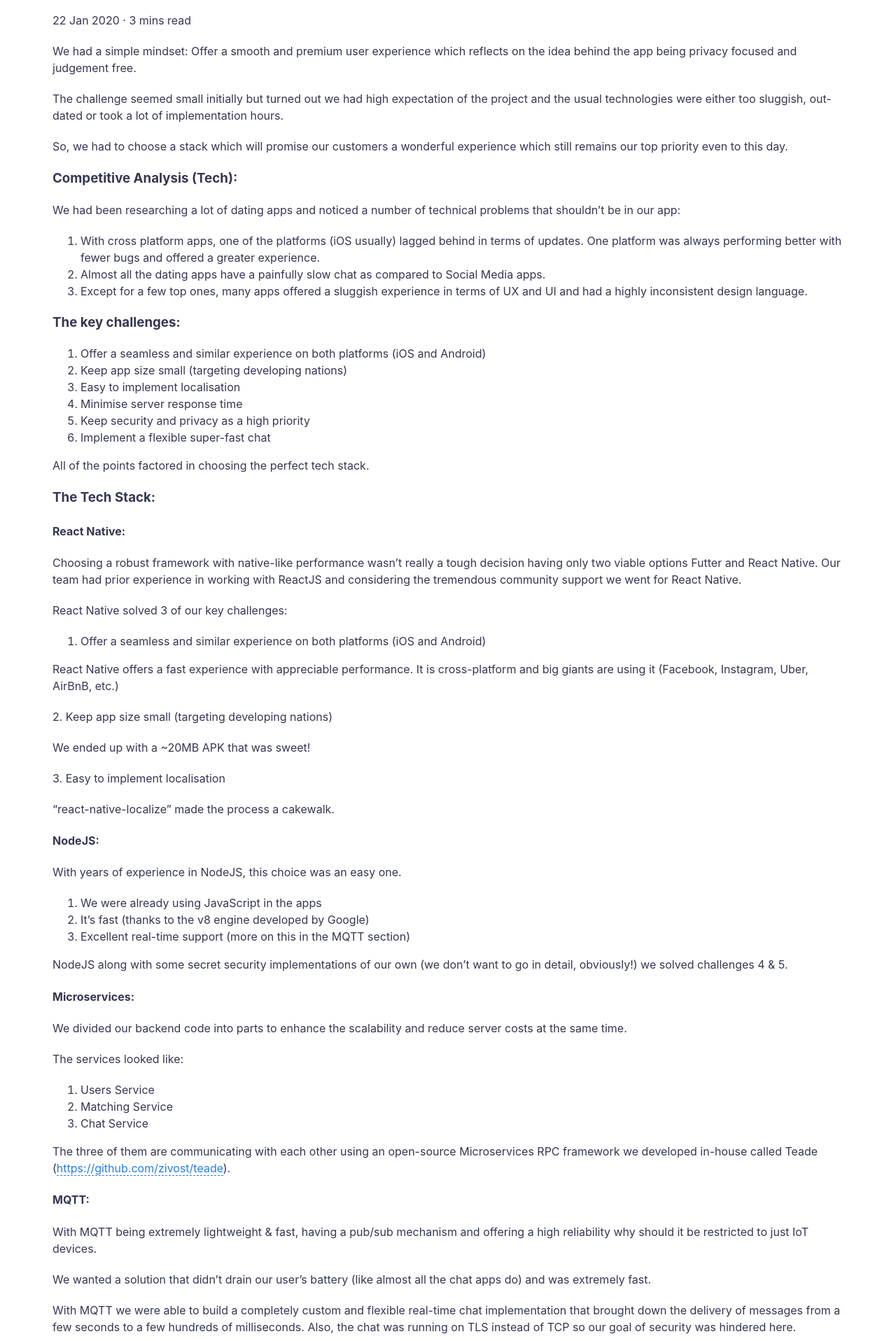
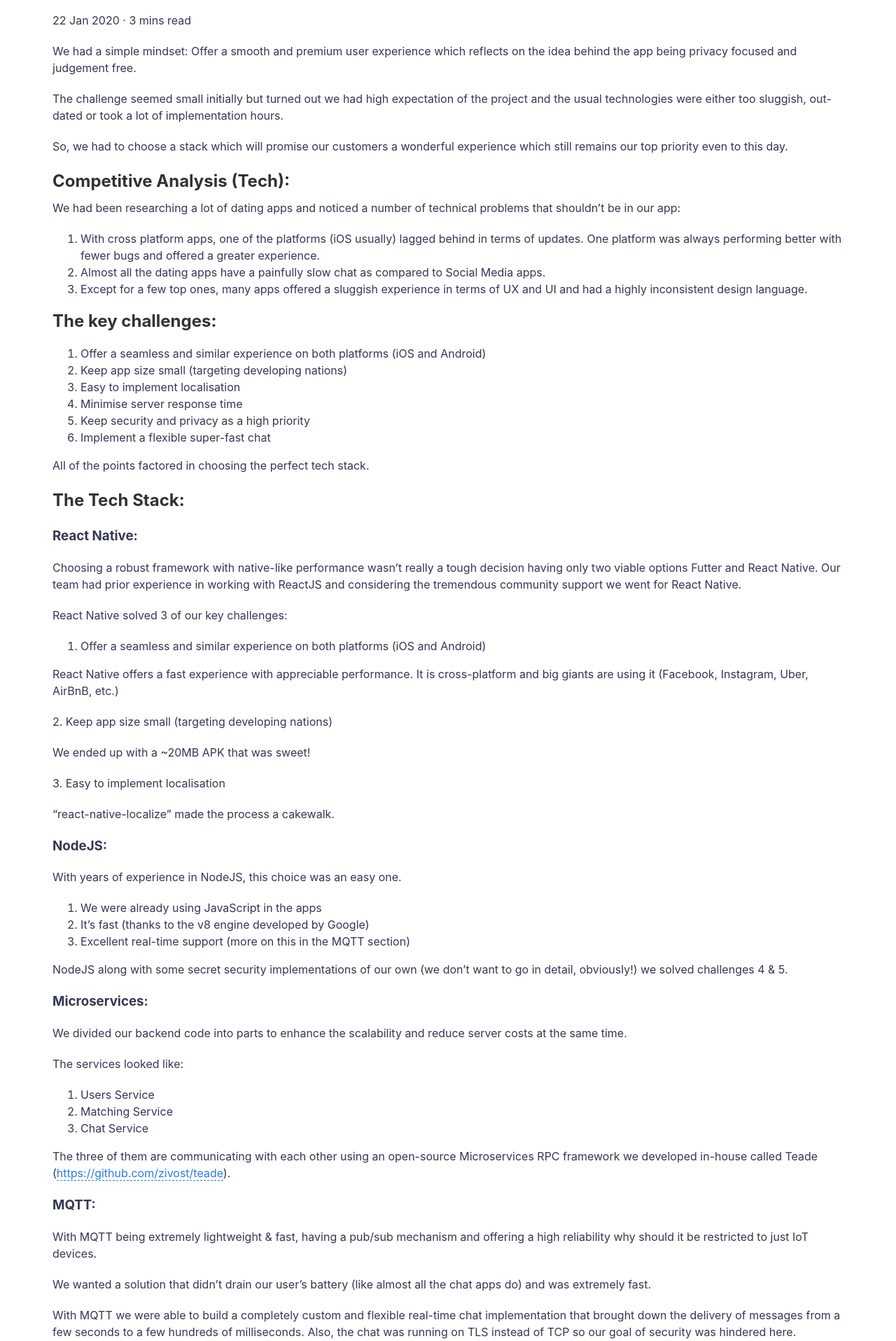
Before and after one commit to zivost/zivost-com, a Jekyll site: the page built from _posts/app-development/2020-01-22-how-we-built-a-successful-dating-app-using-react-native-nodejs-and-mqtt.md, in a window 1280 px wide. Shown: the part 663-2579 px from the top of the page at 70% size. Built offline with Jekyll 4.4.1, drawn with Linux system fonts in a browser that asks for light colours.

```diff
--- a/_posts/app-development/2020-01-22-how-we-built-a-successful-dating-app-using-react-native-nodejs-and-mqtt.md
+++ b/_posts/app-development/2020-01-22-how-we-built-a-successful-dating-app-using-react-native-nodejs-and-mqtt.md
@@ -12,7 +12,7 @@ The challenge seemed small initially but turned out we had high expectation of t
 
 So, we had to choose a stack which will promise our customers a wonderful experience which still remains our top priority even to this day.
 
-### **Competitive Analysis (Tech):**
+## **Competitive Analysis (Tech):**
 
 We had been researching a lot of dating apps and noticed a number of technical problems that shouldn’t be in our app:
 
@@ -20,7 +20,7 @@ We had been researching a lot of dating apps and noticed a number of technical p
 2. Almost all the dating apps have a painfully slow chat as compared to Social Media apps.
 3. Except for a few top ones, many apps offered a sluggish experience in terms of UX and UI and had a highly inconsistent design language.
 
-### **The key challenges:**
+## **The key challenges:**
 
 1. Offer a seamless and similar experience on both platforms (iOS and Android)
 2. Keep app size small (targeting developing nations)
@@ -31,9 +31,9 @@ We had been researching a lot of dating apps and noticed a number of technical p
 
 All of the points factored in choosing the perfect tech stack.
 
-### **The Tech Stack:**
+## **The Tech Stack:**
 
-#### **React Native:**
+### **React Native:**
 
 Choosing a robust framework with native-like performance wasn’t really a tough decision having only two viable options Futter and React Native. Our team had prior experience in working with ReactJS and considering the tremendous community support we went for React Native.
 
@@ -51,7 +51,7 @@ We ended up with a ~20MB APK that was sweet\!
 
 “react-native-localize” made the process a cakewalk.
 
-#### **NodeJS:**
+### **NodeJS:**
 
 With years of experience in NodeJS, this choice was an easy one.
 
@@ -61,7 +61,7 @@ With years of experience in NodeJS, this choice was an easy one.
 
 NodeJS along with some secret security implementations of our own (we don’t want to go in detail, obviously\!) we solved challenges 4 & 5.
 
-#### **Microservices:**
+### **Microservices:**
 
 We divided our backend code into parts to enhance the scalability and reduce server costs at the same time.
 
@@ -73,7 +73,7 @@ The services looked like:
 
 The three of them are communicating with each other using an open-source Microservices RPC framework we developed in-house called Teade ([https://github.com/zivost/teade](https://github.com/zivost/teade)).
 
-#### **MQTT:**
+### **MQTT:**
 
 With MQTT being extremely lightweight & fast, having a pub/sub mechanism and offering a high reliability why should it be restricted to just IoT devices.
 
@@ -83,7 +83,7 @@ With MQTT we were able to build a completely custom and flexible real-time chat
 
 A big shout out to the creator of Aedes ([https://github.com/moscajs/aedes](https://github.com/moscajs/aedes)) who made this possible on NodeJS, upon which we built our custom chat framework.
 
-### **The process:**
+## **The process:**
 
 Having blessed with a hard-working team, the big challenges seemed small in front of their confidence and spirits.
 
@@ -91,7 +91,7 @@ The team worked in weekly sprints using an agile methodology. We would hold week
 
 The process to release v1.0 took nearly 3 months.
 
-### **The final result:**
+## **The final result:**
 
 1. Successful implementation of the tech stack in building the application.
 2. Displaying 60 fps, offering a seamless native-like experience.
@@ -99,4 +99,4 @@ The process to release v1.0 took nearly 3 months.
 
 And here’s the link you(us too) have been waiting for all the while:
 
-[https://pleb.dating](https://pleb.dating){: target="_blank"}
+**[https://pleb.dating](https://pleb.dating){: target="_blank"}**
```
